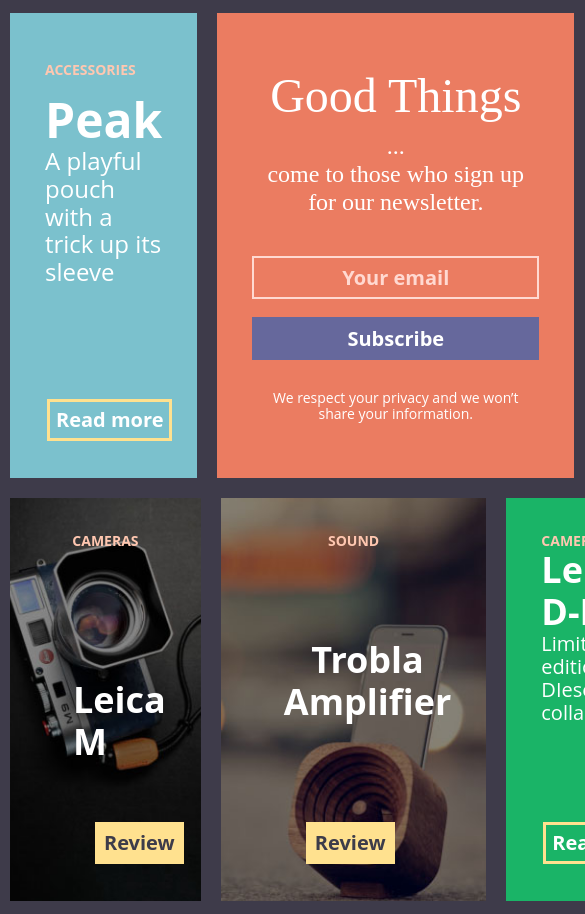
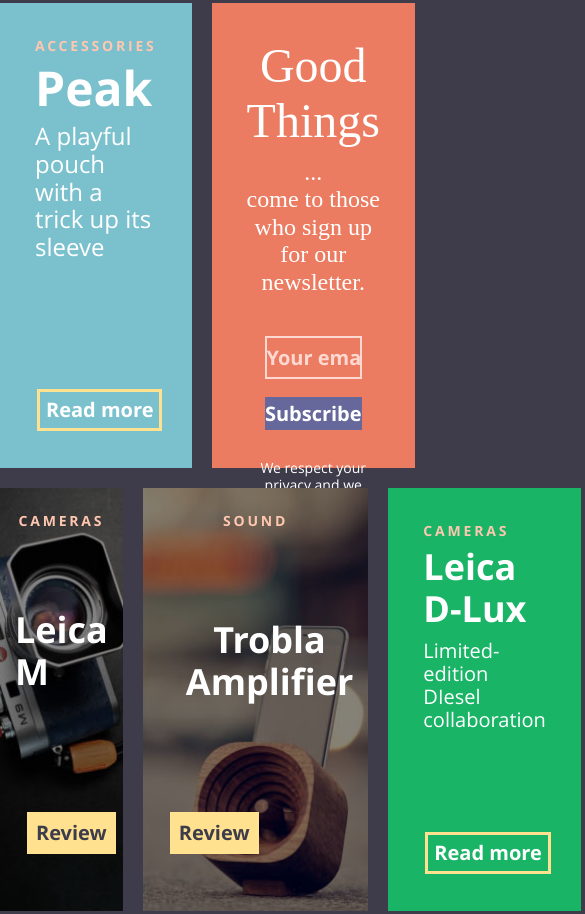
Before and after one commit to Aleksandrovna1/Lesson13, a plain HTML site: page index.html in a window 390 px wide. Shown: the part 706-1620 px from the top of the page, 585 px wide, since content can reach past the window. Drawn offline with Linux system fonts and the light colour scheme.

Commit message:
redone home work

```diff
--- a/index.html
+++ b/index.html
@@ -94,7 +94,7 @@
                         <div class="sixth-section-name">Cameras</div>
                         <h3 class="sixth-section-title">Leica D-Lux</h3>
                         <div class="sixth-section-descr">
-                            Limited-edition DIesel                             collaboration
+                            Limited-edition DIesel collaboration
                         </div>
                         <a class="readmore" href="#">Read more</a>
                     </section>
@@ -106,13 +106,13 @@
     <footer id="footer">
         <div class="wrapper">
             <div class="footer-flex">
-            <div class="copyright">Copyright DMT</div>
-            <div class="social">
-                <a href="#"><img src="img/facebook-i.png" alt=""></a>
-                <a href="#"><img src="img/twitter-i.png" alt="" class="twitter"></a>
+                <div class="copyright">Copyright DMT</div>
+                <div class="social">
+                    <a href="#"><img src="img/facebook-i.png" alt=""></a>
+                    <a href="#"><img src="img/twitter-i.png" alt="" class="twitter"></a>
+                </div>
             </div>
         </div>
-    </div>
     </footer>
 
 
@@ -120,10 +120,3 @@
 </body>
 
 </html>
-
-<!--кнопки все одинаковые, inline-block, только те залитые,
-все надписи что в p могут быть одного стиля, padding и можно задать ширину блока
-position: releative; для кнопки position: absolute;
-наушники background: contain, background-position: right top
-в header wrapper display: flex; логотип margin: 0 0 auto auto
-в каждом блоке можно сдлеать flex-item и тогда read more margin: auto -->
--- a/style.css
+++ b/style.css
@@ -1,3 +1,18 @@
+@font-face {
+    font-family: 'open_sansbold';
+    src: url('opensans-bold-webfont.woff2') format('woff2'),
+         url('opensans-bold-webfont.woff') format('woff');
+    font-weight: normal;
+    font-style: normal;
+}
+ @font-face {
+    font-family: 'open_sansregular';
+    src: url('opensans-regular-webfont.woff2') format('woff2'),
+            url('opensans-regular-webfont.woff') format('woff');
+    font-weight: normal;
+    font-style: normal;
+}
+
 body{
     background-color: #3e3b4a;
 }
@@ -5,10 +20,12 @@ body{
     max-width: 1020px;
     margin: 0 auto;
     margin-top: 62px;
-    font-family: 'Open Sans', sans-serif;
 }
 a{
     text-decoration: none;
+}
+p{
+    margin: 0;
 }
 .header-flex{
     align-items: center;
@@ -31,11 +48,12 @@ a{
     font-size: 13px;
     color:#898691;
     margin: 0px;
+    font-family: 'open_sansregular';
 }
 .logo{
     font-size: 48px;
-    font-weight: bold;
     color: white;
+    font-family: 'open_sansbold';
 }
 .header-menu,
 .header-search a{
@@ -43,7 +61,7 @@ a{
     letter-spacing: 2.8px;
     text-transform: uppercase;
     font-size: 12px;
-    font-weight: bold;
+    font-family: 'open_sansbold';
 }
 .header-search a{
     padding-right: 27px;
@@ -75,7 +93,7 @@ a{
     flex-direction: column;
     position: relative;
     padding: 35px;
-    margin: 10px;
+
 }
 .section-with-bg{
     background-repeat: no-repeat;
@@ -86,62 +104,74 @@ a{
 .first-section{
     flex-basis: 100%;
     background-image: url(img/foto-1.jpg);
+    margin: 0 0 20px 0;
 }
 .first-section-name{
     text-transform: uppercase;
     color: #ffc7b0;
-    font-weight: bold;
     font-size: 14px;
+    font-family: 'open_sansbold';
+    letter-spacing: 2.8px;
+    margin-bottom: 7px;
 }
 .first-section-title{
-    max-width: 237px;
+    max-width: 235px;
     font-size: 72px;
     color:#ffffff;
-    font-weight: bold;
     margin: 0;
+    font-family: 'open_sansbold';
+
 }
 .first-section-descr{
-    max-width: 300px;
+    max-width: 320px;
     color: #ffffff;
     font-size: 36px;
     margin-bottom: 75px;
+    font-family: 'open_sansregular';
 }
 .readmore{
+    /*margin: auto;*/
     position: absolute;
     bottom: 37px;
     left: 37px;
     color: #ffffff;
     font-size: 20px;
-    font-weight: bold;
     line-height: 36px;
     border: 3px solid #ffe18f;
     box-sizing: border-box;
     height: 42px;
     padding: 0px 6px;
+    font-family: 'open_sansbold';
 }
 .second-section{
     flex-basis: 61%;
     background-color: #7bc1cd;
     background-image: url(img/foto-2.png);
+    margin: 0 20px 20px 0;
+
 }
 .second-section-name{
     text-transform: uppercase;
     color: #ffc7b0;
-    font-weight: bold;
     font-size: 14px;
+    font-family: 'open_sansbold';
+    letter-spacing: 2.8px;
+    margin-bottom: 7px;
 }
 .second-section-title{
     max-width: 237px;
     font-size: 48px;
     color:#ffffff;
-    font-weight: bold;
     margin: 0;
+    font-family: 'open_sansbold';
+    margin-bottom: 7px;
 }
 .second-section-descr{
     max-width: 195px;
     color: #ffffff;
     font-size: 24px;
     margin-bottom: 75px;
+    font-family: 'open_sansregular';
 }
 .third-section{
     flex-basis: 37%;
@@ -149,6 +179,7 @@ a{
     background-color: #eb7b61;
     color: #ffffff;
     text-align: center;
+    margin: 0 0 20px 0;
 }
 .third-section-title{
     margin-top: 20px;
@@ -157,12 +188,14 @@ a{
     text-align: center;
     font-size: 48px;
     margin-bottom: 10px;
+
 }
 .third-section-descr{
     font-size: 24px;
     font-family: 'Times New Roman', Times, serif;
    margin-bottom: 40px;
     text-align: center;
+
 }
 input{
     width: 287px;
@@ -170,7 +203,7 @@ input{
     outline: none;
     color: #ffd9d1;
     font-size: 20px;
-    font-weight: bold;
+    font-family: 'open_sansbold';
 }
 input[type="email"]{
     background: none;
@@ -185,83 +218,96 @@ input[type="submit"]{
     border: none;
     color: #ffffff;
     margin-bottom: 30px;
+
 }
 .third-section-subscribe-descr{
     font-size: 14px;
+    font-family: 'open_sansregular';
 }
 .fourth-section{
     flex-basis: 25%;
     background-image: url(img/foto-4.jpg);
+    margin-right: 20px;
 }
 .fourth-section-name{
     text-transform: uppercase;
     color: #ffc7b0;
-    font-weight: bold;
     font-size: 14px;
     text-align: center;
+    font-family: 'open_sansbold';
+    letter-spacing: 2.8px;
 }
 .fourth-section-title{
     font-size: 36px;
     color:#ffffff;
-    font-weight: bold;
     margin: 0;
     margin-top: 130px;
     padding-left: 28px;
+    font-family: 'open_sansbold';
+
 }
 .fourth-section-descr{
     max-width: 195px;
     color: #ffffff;
     font-size: 24px;
+    font-family: 'open_sansregular';
 }
 .review{
+  /*margin: auto;*/
     position: absolute;
     bottom: 37px;
     left: 85px;
     color: #3d3c4a;
     font-size: 20px;
-    font-weight: bold;
     line-height: 36px;
     border: 3px solid #ffe18f;
     box-sizing: border-box;
     height: 42px;
     padding: 0px 6px;
     background-color: #ffe18f;
+    font-family: 'open_sansbold';
 }
 .firth-section{
     flex-basis: 25%;
     background-image: url(img/foto-5.jpg);
+    margin-right: 20px;
 }
 .firth-section-name{
     text-transform: uppercase;
     color: #ffc7b0;
-    font-weight: bold;
     font-size: 14px;
     text-align: center;
+    font-family: 'open_sansbold';
+    letter-spacing: 2.8px;
 }
 .firth-section-title{
     font-size: 36px;
     color:#ffffff;
-    font-weight: bold;
     margin: 0;
     margin-top: 90px;
     padding-left: 28px;
     text-align: center;
+    font-family: 'open_sansbold';
 }
 .firth-section-descr{
     max-width: 195px;
     color: #ffffff;
     font-size: 24px;
+    font-family: 'open_sansregular';
 }
 .sixth-section{
     flex-basis: 46%;
     background-color: #1ab467;
     background-image: url(img/foto-6.png);
+
 }
 .sixth-section-name{
     text-transform: uppercase;
     color: #ffc7b0;
-    font-weight: bold;
     font-size: 14px;
+    font-family: 'open_sansbold';
+    letter-spacing: 2.8px;
+    margin-bottom: 7px;
 }
 .sixth-section-title{
     max-width: 207px;
@@ -269,16 +315,19 @@ input[type="submit"]{
     color:#ffffff;
     font-weight: bold;
     margin: 0;
+    font-family: 'open_sansbold';
+    margin-bottom: 10px;
 }
 .sixth-section-descr{
     max-width: 204px;
     color: #ffffff;
     font-size: 20px;
+    font-family: 'open_sansregular';
 }
 .copyright{
-   margin-left: 5px;
     color: #898691;
     font-size: 14px;
+    font-family: 'open_sansregular';
 }
 #footer .footer-flex{
     margin-top: 26px;
@@ -287,9 +336,52 @@ input[type="submit"]{
     display: flex;
     justify-content: space-between;
 }
-.social {
-    margin-right: 19px;
-}
 .twitter{
     margin-left: 24px;
 }
+
+@media (max-width: 768px){
+
+    .first-section{
+        flex-basis: 100vw;
+    }
+    .header-menu{
+        margin-left: 15px;
+    }
+    .header-search{
+        margin-right: 15px;
+    }
+    .second-section{
+        flex-basis: 55vw;
+    }
+    .third-section{
+        flex-basis: 45vw;
+    }
+    input{
+        width: 25vw;
+        padding: 5px 0px;
+        outline: none;
+        color: #ffd9d1;
+        font-size: 20px;
+        font-family: 'open_sansbold';
+    }
+    .third-section-title {
+        margin-top: 0px;}
+    .fourth-section, .firth-section{
+        flex-basis: 25%;
+        padding: 25px 15px;
+    }
+    .fourth-section-title{
+        padding-left: 0;
+        margin-top: 80px;
+    }
+    .sixth-section{
+        flex-basis: 40%;
+    }
+    .review{
+          position: absolute;
+          bottom: 57px;
+          left: 27px;
+
+    }
+}
```
Also changed, not shown: opensans-bold-webfont.woff (added), opensans-bold-webfont.woff2 (added), opensans-regular-webfont.woff (added), opensans-regular-webfont.woff2 (added).
